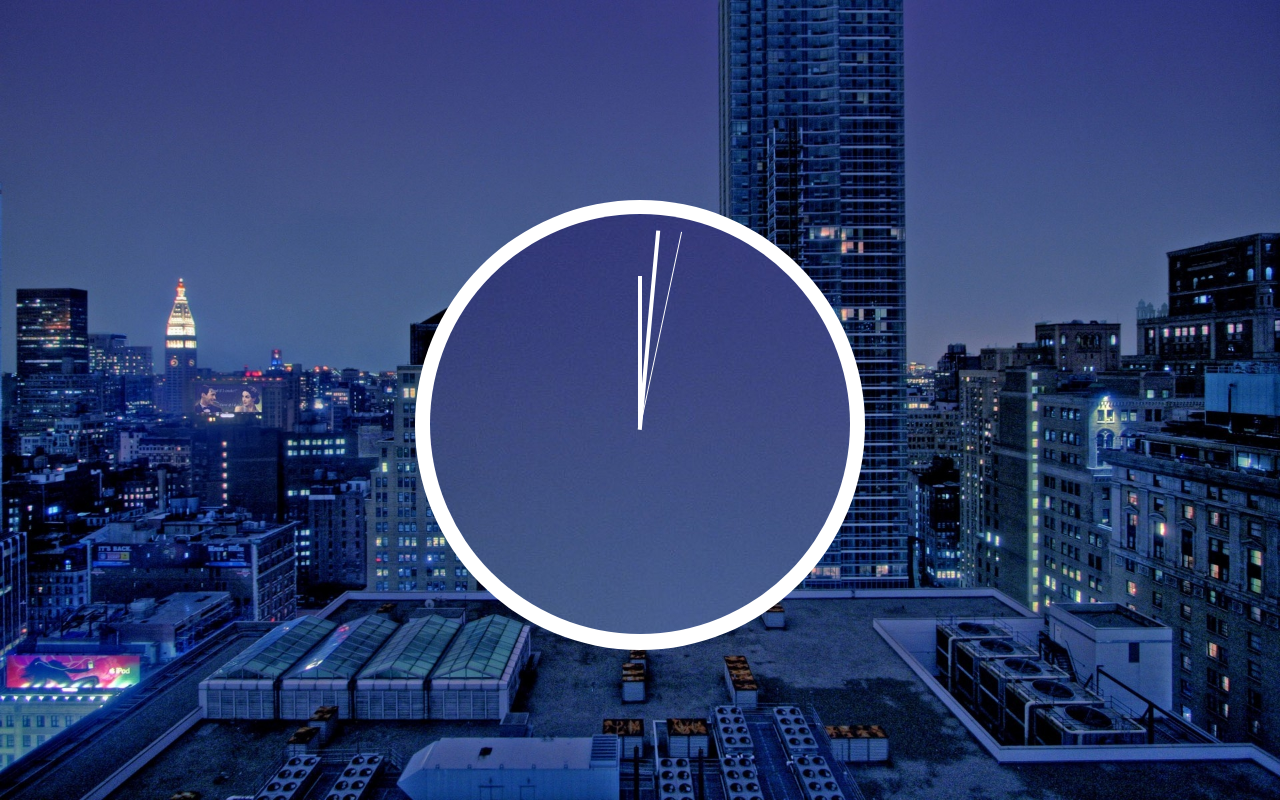
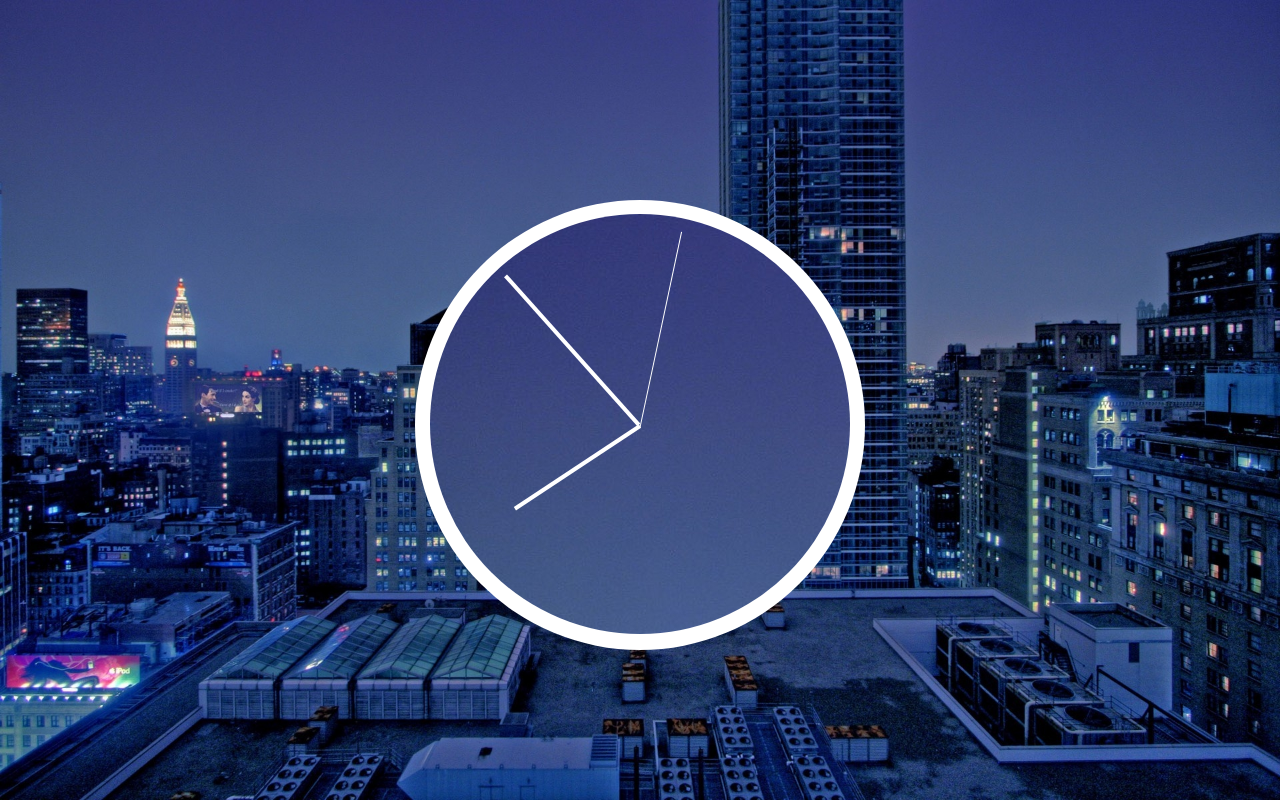
Before and after one commit to zakali22/JSClock, a website: page app/index.html in a window 1280 px wide. Drawn offline with nearby package versions, Linux system fonts and the light colour scheme; files that its build step writes are made by us from their sources.

Commit message:
Add functionality to the hour hand

```diff
--- a/app/scripts/main.js
+++ b/app/scripts/main.js
@@ -1,14 +1,22 @@
   var secondsHand = document.querySelector('.sec-hand');
   var minHand = document.querySelector('.min-hand');
-
+  var hourHand = document.querySelector('.hour-hand');
   function getTime() {
     var time = new Date();
+
     var secs = time.getSeconds();
     var min = time.getMinutes();
-    var secondsDegree = ((secs / 60) * 360 + 90);
-    var minDegree = ((min / 3600) * 360 + 90);
+    var hour = time.getHours();
+
+    var secondsDegree = ((secs / 60) * 360) + 90;
+    var minDegree = ((min / 60) * 360) + ((secs / 60) * 6) + 90;
+    var hourDegree = ((hour / 12) * 360) + ((min / 60 ) * 30) + 90;
+
     secondsHand.style.transform = `rotate(${secondsDegree}deg)`;
     minHand.style.transform = `rotate(${minDegree}deg)`;
+    hourHand.style.transform = `rotate(${hourDegree}deg)`;
   }
 
   setInterval(getTime, 1000);
+
+  getTime();
--- a/app/styles/main.css
+++ b/app/styles/main.css
@@ -45,6 +45,8 @@ body {
 
 .min-hand {
   height: 3.5px;
+  top: 205px;
+  left: 9px;
 }
 
 .sec-hand {
```
